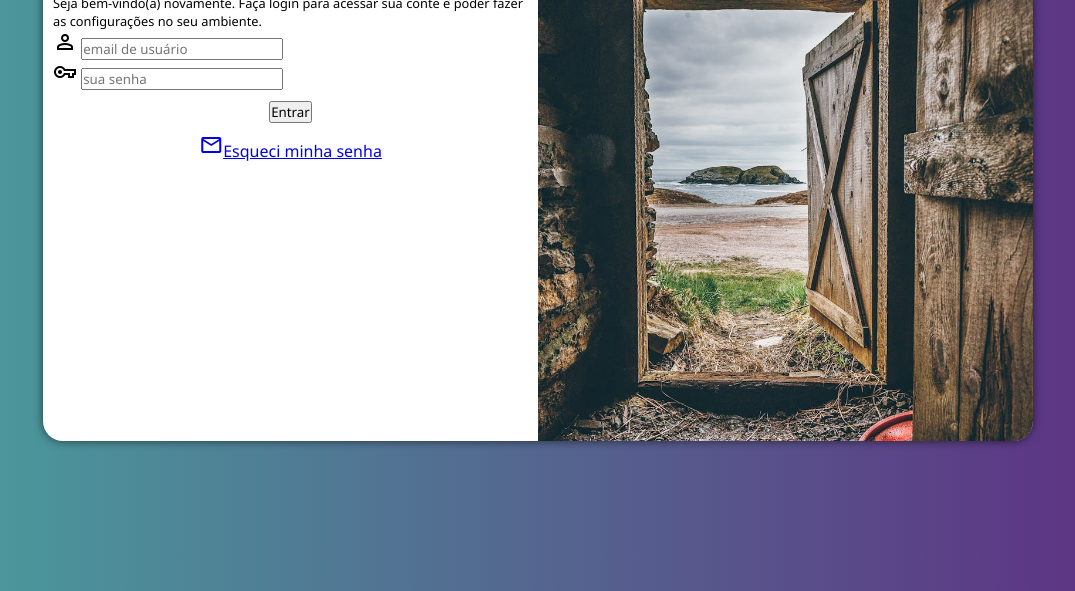
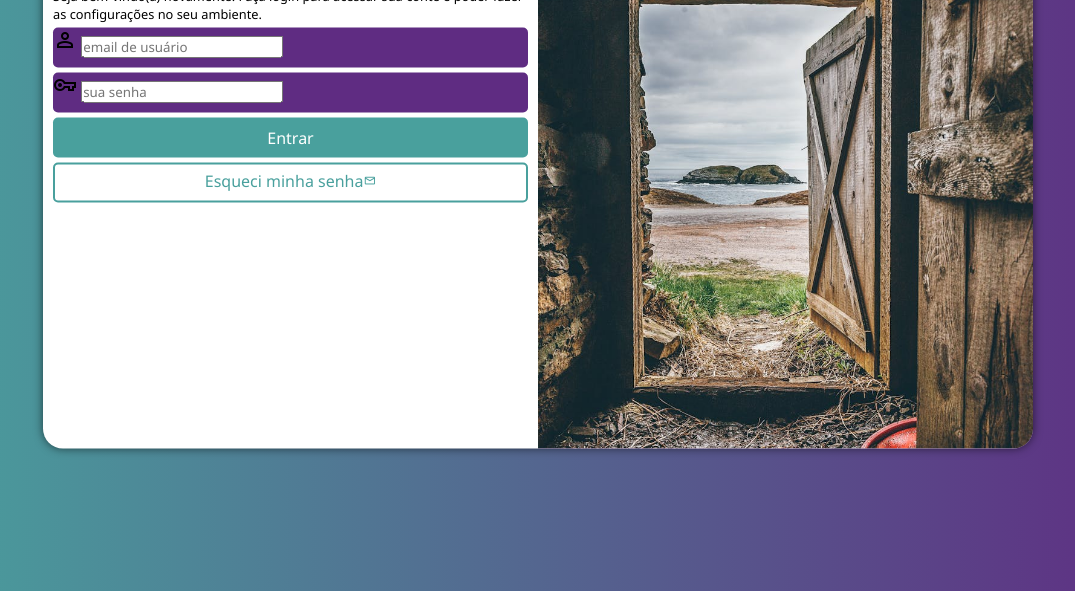
Before and after one commit to Eduard0Souza/projeto-login, a plain HTML site: page index.html in a window 1280 px wide. Shown: the part 209-800 px from the top of the page, without its empty margins (102-1177 px from the left). Drawn offline with nearby package versions, Linux system fonts and the light colour scheme.

Commit message:
atualizando

```diff
--- a/estilos/style.css
+++ b/estilos/style.css
@@ -27,7 +27,7 @@ section#login{
     transform: translate(-50%, -50%);
      background-color: white;
      width: 250px;
-     height: 500px;
+     height: 515px;
      border-radius: 20px;
      overflow: hidden;
      box-shadow: 0px 0px 10px rgba(0, 0, 0, 0.589);
@@ -52,7 +52,51 @@ div#formulario > h1{
 div#formulario > p{
     font-size: 0.8em;
 }
-form > p{
+
+form > div.campo{
+    background-color: #5f2c82;
+    display: block;
+    width: 100%;
+    height: 40px;
+    border-radius: 5px;
+    margin: 5px 0px;
+}
+
+form > input[type=submit]{
+    display: block;
+    color: white;
+    font-size: 1em;
+    width:100%;
+    height: 40px;
+    background-color: #49a09d;
+    border: none;
+    border-radius: 5px;
+    cursor: pointer;
+
+}
+form > input[type=submit]:hover{
+    background-color: #244e4d;
+}
+form > a.botao{
+    display: block;
     text-align: center;
-    margin-top: 10px;
+    font-size: 1em;
+    width: 100%;
+    height: 40px;
+    padding-top: 5px;
+    margin-top: 5px;
+    background-color: white;
+    border: 2px solid #49a09d;
+    border-radius: 5px;
+    text-decoration: none;
+    color: #49a09d;
+
 }
+form > a.botao > i{
+    font-size: .8em;
+
+}
+form > a.botao:hover{
+    background-color: #76adac;
+    color: white;
+}
--- a/index.html
+++ b/index.html
@@ -31,8 +31,8 @@
                         <input type="password" name="senha" id="isenha" placeholder="sua senha" autocomplete="current-password" required minlength="8" maxlength="15" >
                     </div>
 
-                    <p><input type="submit" value="Entrar"></p>
-                    <p><a href="#"><i class="material-symbols-outlined">mail</i>Esqueci minha senha</a></p>
+                    <input type="submit" value="Entrar">
+                    <a href="#" class="botao">Esqueci minha senha<i class="material-symbols-outlined">mail</i></a>
 
                 </form>
             </div>
```
